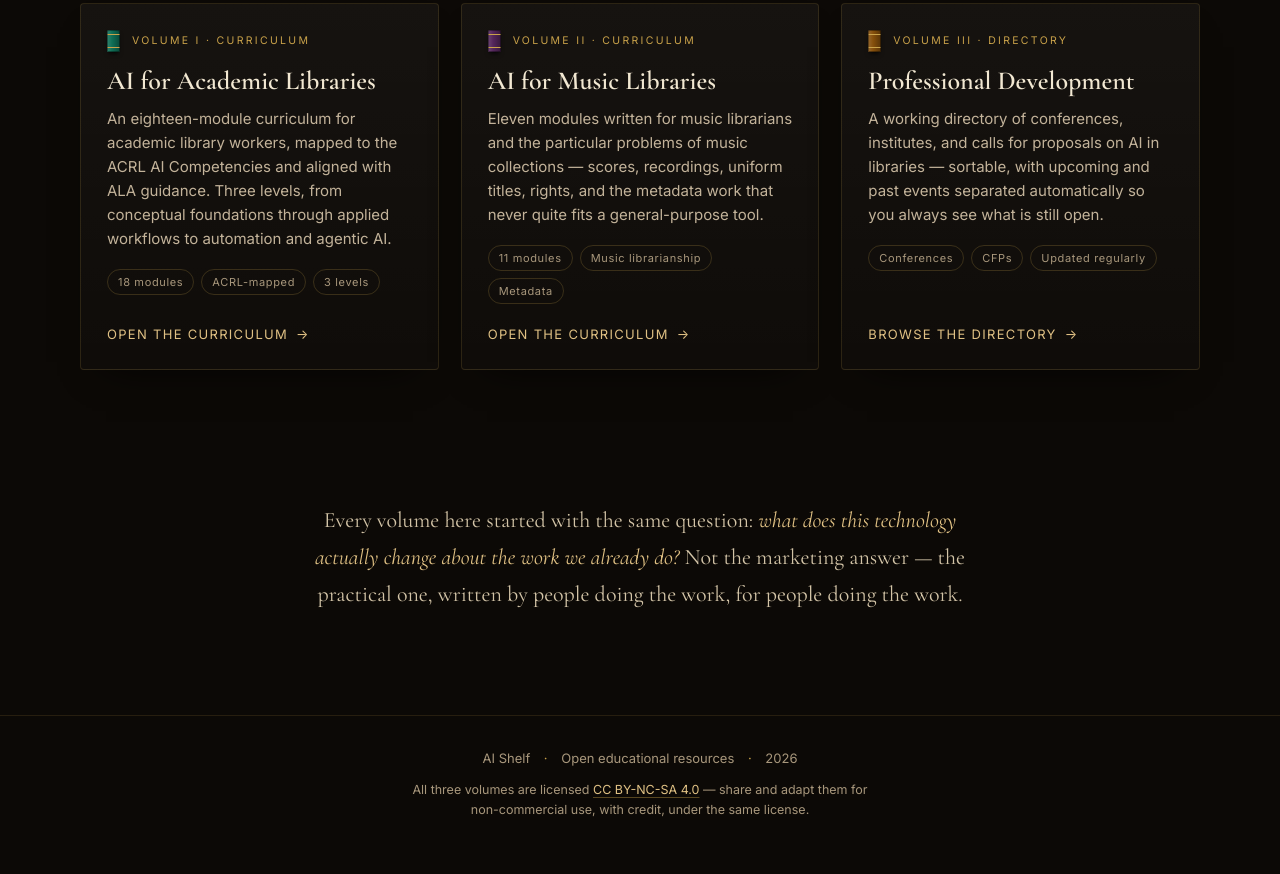
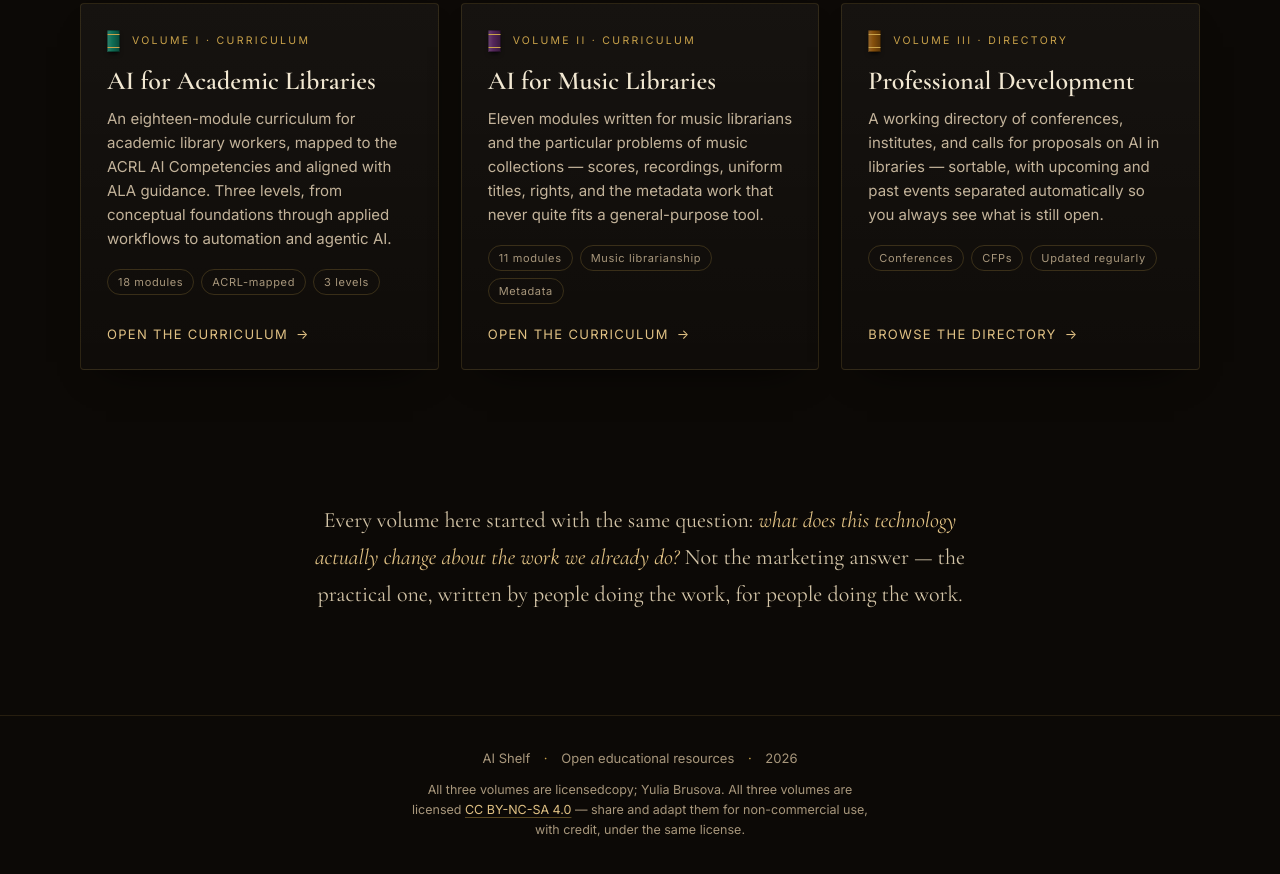
Before and after one commit to vladimirbrusov83-hub/Ai_shelf_project, a plain HTML site: page index.html in a window 1280 px wide. Shown: the part 1550-2424 px from the top of the page. Drawn offline with nearby package versions, Linux system fonts and the light colour scheme.

Commit message:
Add Yulia Brusova to footer license line
Co-Authored-By: Claude Opus 5.5 <noreply@anthropic.com>
Claude-Session: https://claude.ai/code/session_01D1s6CBXFyTnuwiDzw6axMH

```diff
--- a/index.html
+++ b/index.html
@@ -542,7 +542,7 @@
   <footer>
     <div class="wrap">
       AI Shelf <span class="dot">&middot;</span> Open educational resources <span class="dot">&middot;</span> <span id="yr">2026</span>
-      <p class="license">All three volumes are licensed <a href="https://creativecommons.org/licenses/by-nc-sa/4.0/" target="_blank" rel="noopener license">CC BY-NC-SA 4.0</a> &mdash; share and adapt them for non-commercial use, with credit, under the same license.</p>
+      <p class="license"><p class="license">All three volumes are licensedcopy; Yulia Brusova. All three volumes are licensed <a href="https://creativecommons.org/licenses/by-nc-sa/4.0/" target="_blank" rel="noopener license">CC BY-NC-SA 4.0</a> &mdash; share and adapt them for non-commercial use, with credit, under the same license.</p>
     </div>
   </footer>
 </div>
```
